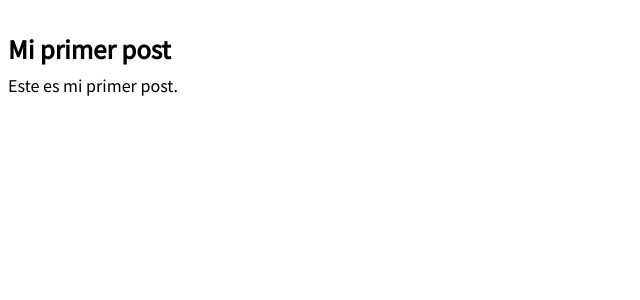
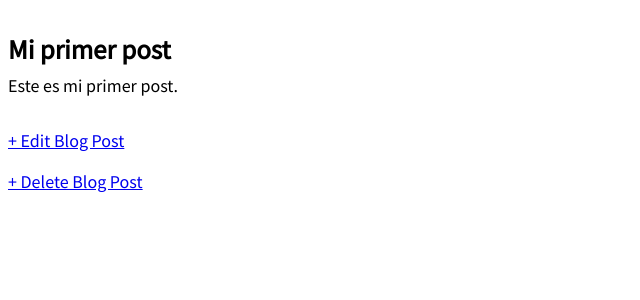
Before and after one commit to JavierSerr/DjangoTutorial, a Django app: page /blog/post/1/ in a window 1280 px wide. Shown: the part 102-402 px from the top of the page, without its empty margins (0-640 px from the left). Run offline with Django 4.2, Linux system fonts and the light colour scheme; data comes from the database, SQL or seed files in the repository; both versions use the stored data as it was after the commit.

Commit message:
CRUD blog post implementation

```diff
--- a/blog/urls.py
+++ b/blog/urls.py
@@ -1,7 +1,16 @@
 from django.urls import path
-from .views import BlogListView, BlogDetailedView
+from .views import (
+    BlogListView,
+    BlogDetailedView,
+    BlogCreateView,
+    BlogEditView,
+    DeleteBlogView,
+)
 
 urlpatterns = [
+    path("post/<int:pk>/delete/", DeleteBlogView.as_view(), name="delete_post"),
+    path("post/<int:pk>/edit/", BlogEditView.as_view(), name="post_edit"),
+    path("post/new/", BlogCreateView.as_view(), name="post_new"),
     path("post/<int:pk>/", BlogDetailedView.as_view(), name="post_detail"),
     path("", BlogListView.as_view(), name="blog"),
 ]
--- a/blog/views.py
+++ b/blog/views.py
@@ -1,5 +1,7 @@
 from django.views.generic import ListView, DetailView
+from django.views.generic.edit import CreateView, UpdateView, DeleteView
 from .models import Post
+from django.urls import reverse_lazy
 
 
 # Create your views here.
@@ -11,3 +13,21 @@ class BlogListView(ListView):
 class BlogDetailedView(DetailView):
     model = Post
     template_name = "post_detail.html"
+
+
+class BlogCreateView(CreateView):
+    model = Post
+    template_name = "post_new.html"
+    fields = ["title", "author", "body"]
+
+
+class BlogEditView(UpdateView):
+    model = Post
+    template_name = "post_edit.html"
+    fields = ["title", "body"]
+
+
+class DeleteBlogView(DeleteView):
+    model = Post
+    template_name = "delete_post.html"
+    success_url = reverse_lazy("blog")
--- a/templates/base.html
+++ b/templates/base.html
@@ -12,7 +12,9 @@
         <a href="{% url 'home' %}">Home</a> |
         <a href="{% url 'about' %}">About</a> |
         <a href="{% url 'blog' %}">Blog</a>
-        <h1><a href="{% url 'home' %}">Django site JSM</a></h1>
+        <div class="nav-left">
+            <h1><a href="{% url 'home' %}">Django site JSM</a></h1>
+        </div>
     </header>
     <div>
         {% block content %}
--- a/templates/blog.html
+++ b/templates/blog.html
@@ -2,6 +2,10 @@
 {% extends "base.html" %}
 
 {% block content %}
+<div class="nav-right">
+    <a href="{% url 'post_new' %}">+ New Blog Post</a>
+</div>
+
 {% for post in post_list %}
 <div class="post-entry">
     <h2><a href="{% url 'post_detail' post.pk %}">{{ post.title }}</a></h2>
--- a/templates/post_detail.html
+++ b/templates/post_detail.html
@@ -6,4 +6,7 @@
     <h2>{{ post.title }}</h2>
     <p>{{ post.body }}</p>
 </div>
+
+<p><a href="{% url 'post_edit' post.pk %}">+ Edit Blog Post</a></p>
+<p><a href="{% url 'delete_post' post.pk %}">+ Delete Blog Post</a></p>
 {% endblock content %}
```
Also changed, not shown: blog/tests.py (+29 -0 lines), db.sqlite3.
